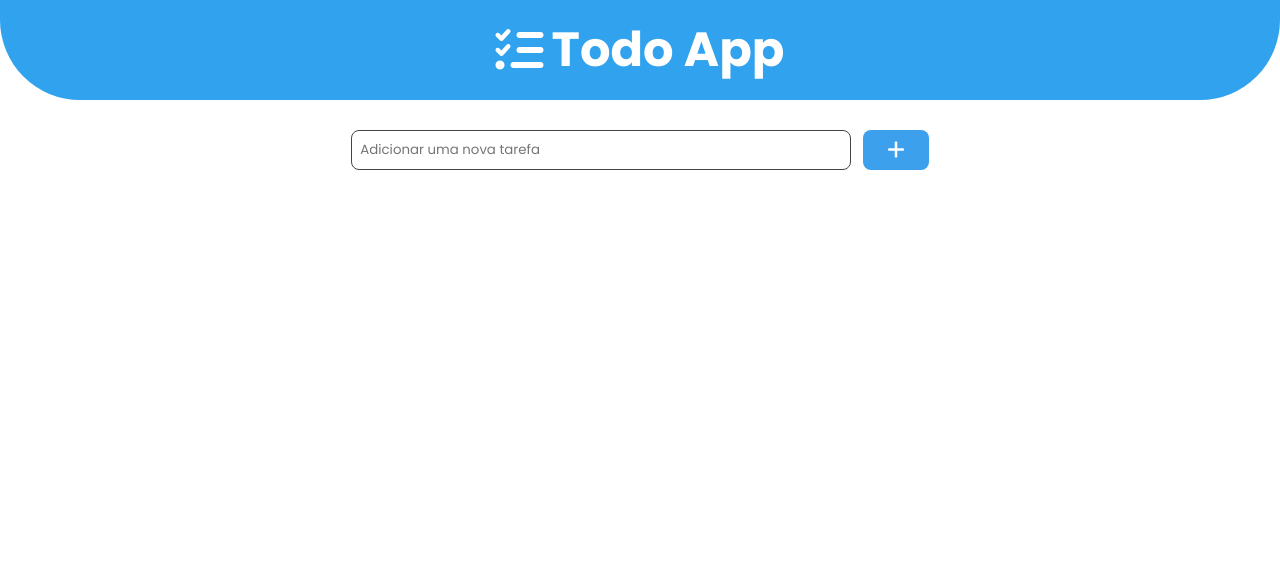
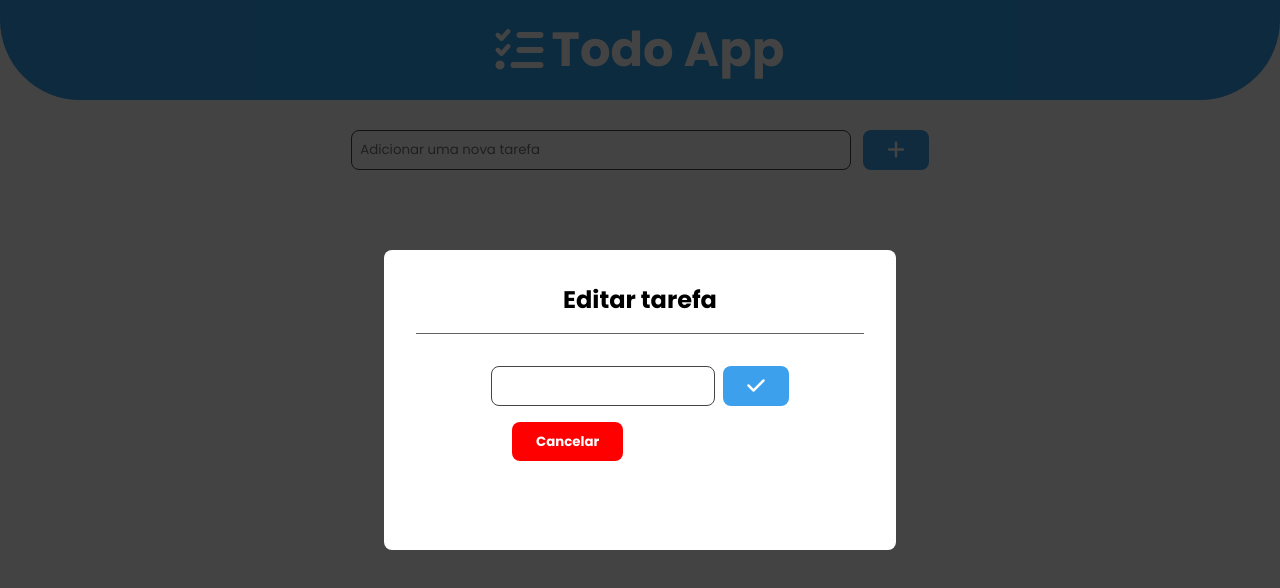
Before and after one commit to JuniorAvelar/Todo-list-react, a React (Vite) app in the folder todo-list-react/: page / in a window 1280 px wide. Shown: the top 588 px of the page. Built offline with nearby package versions, Linux system fonts and the light colour scheme.

Commit message:
adicionado modal para editar tarefa

```diff
--- a/todo-list-react/src/App.jsx
+++ b/todo-list-react/src/App.jsx
@@ -2,7 +2,9 @@
 import './App.css'
 import AddTodo from './components/AddTodo'
 import Header from "./components/Header"
+import ModalEdit from './components/ModalEdit'
 import Todo from './components/todo'
+
 
 function App() {
 
@@ -10,6 +12,7 @@ function App() {
     <div>
       <Header/>
       <AddTodo/>
+      <ModalEdit/>
 
     </div>
   )
--- a/todo-list-react/src/components/AddTodo.css
+++ b/todo-list-react/src/components/AddTodo.css
@@ -30,3 +30,7 @@
 .add-todo-button:hover {
     background-color: #107bcd;
 }
+
+button i {
+    pointer-events: none;
+}
--- a/todo-list-react/src/components/AddTodo.jsx
+++ b/todo-list-react/src/components/AddTodo.jsx
@@ -10,10 +10,11 @@ const AddTodo = () => {
     // recebe um array vazio
     const [todos , setTodos] = useState([])
 
+
+
     const renderTodo = () => {
-        // adiciona um novo todo no array
+        // pega o valor de inputValue e adiciona no array todo
         setTodos([...todos , inputValue])
-
         setInputValue("")
     }
 
@@ -23,8 +24,15 @@ const AddTodo = () => {
         setTodos(todos.filter((_ , index) => index !== i))
     }
 
-    const doneTodo = (i) => {
+    const doneTodo = (e , i) => {
+      const todoElment = e.target.closest(".todo")
+      todoElment.classList.toggle("done")
+    }
 
+    const editTodo = (e) => {
+        const todoElment = e.target.closest(".todo")
+        const ContentTodo = todoElment.querySelector("h3").textContent
+        console.log(ContentTodo)
     }
 
     return (
@@ -35,7 +43,7 @@ const AddTodo = () => {
             </div>
             <div className="todo-container">
                 {todos.map((todo, index) => (
-                <Todo key={index} title={todo} actionRemove={() => removeTodo(index)}/>
+                    <Todo key={index} title={todo} actionRemove={() => removeTodo(index)} doneTodo={(e) => doneTodo(e, index)} editTodo={(e) => editTodo(e)}/>
                 ))}
             </div>
         </>
--- /dev/null
+++ b/todo-list-react/src/components/ModalEdit.css
@@ -0,0 +1,70 @@
+
+.modal-container {
+    content: "";
+    position: fixed;
+    top:0;
+    left: 0;
+    height: 100vh;
+    width: 100vw;
+    background: #000000bc;
+    z-index: 1;
+    display: flex;
+    align-items: center;
+    justify-content: center;
+
+    /* display: none; */
+}
+
+.modal-content {
+    position: relative;
+    width: 40%;
+    height: 300px;
+    padding: 2rem;
+    background-color: #fff;
+    z-index: 2;
+    border-radius: 8px;
+}
+
+.modal-content h2 {
+    text-align: center;
+    padding-bottom: 1rem;
+    border-bottom: solid 1px #646262;
+}
+
+.input-control {
+    display: flex;
+    align-items: center;
+    justify-content: center;
+    margin-top: 2rem;
+    gap: 8px;
+    margin-bottom: 1rem;
+}
+
+.input-control input {
+    width: 50% ;
+    height: 40px;
+    border-radius: 8px;
+    border: solid 1px #444;
+}
+
+.input-control button {
+    color: #fff;
+    padding: 0.3rem 1.5rem;
+    background-color: #3DA0EC;
+    border: none;
+    border-radius: 8px;
+    text-align: center;
+    cursor: pointer;
+    font-size: 20px;
+    transition: all 0.4s;
+}
+
+.cancelar-button {
+    color: #fff;
+    background-color: red;
+    padding: .6rem 1.5rem;
+    border: none;
+    border-radius: 8px;
+    font-weight: bold;
+    margin-left: 6rem;
+}
--- /dev/null
+++ b/todo-list-react/src/components/ModalEdit.jsx
@@ -0,0 +1,17 @@
+import './ModalEdit.css'
+const ModalEdit = () => {
+    return(
+        <div className="modal-container">
+            <div className="modal-content">
+                <h2>Editar tarefa</h2>
+                <div className="input-control">
+                    <input type="text" />
+                    <button><i className="fa-solid fa-check"></i></button>
+                </div>
+                <button className='cancelar-button'>Cancelar</button>
+            </div>
+        </div>
+    )
+}
+
+export default ModalEdit
--- a/todo-list-react/src/components/Todo.css
+++ b/todo-list-react/src/components/Todo.css
@@ -14,7 +14,9 @@
     display: flex;
     align-items: center;
     justify-content: center;
-    justify-content: space-between
+    justify-content: space-between;
+
+    transition: all 0.3s;
 
 }
 
@@ -47,3 +49,9 @@
 .icon-control button:nth-child(3) {
     background-color: #DE1B1B;
 }
+
+.done {
+    background: #0c507d;
+    text-decoration: line-through;
+    color: #fff;
+}
--- a/todo-list-react/src/components/Todo.jsx
+++ b/todo-list-react/src/components/Todo.jsx
@@ -1,12 +1,12 @@
 import "./Todo.css"
-const Todo = ({title , actionRemove, action} ) =>{
+const Todo = ({title , actionRemove, doneTodo , editTodo} ) =>{
     return (
         <div id="todo-container">
             <div className="todo">
                 <h3>{title}</h3>
                 <div className="icon-control">
-                    <button onClick={action}><i className="fa-solid fa-check"></i></button>
-                    <button ><i className="fa-duotone fa-solid fa-pen-to-square"></i></button>
+                    <button onClick={doneTodo}><i className="fa-solid fa-check"></i></button>
+                    <button onClick={editTodo} ><i className="fa-duotone fa-solid fa-pen-to-square"></i></button>
                     <button onClick={actionRemove} ><i className="fa-duotone fa-solid fa-trash-can"></i></button>
                 </div>
             </div>
```
Lines whose indentation alone changed are shown as unchanged.
